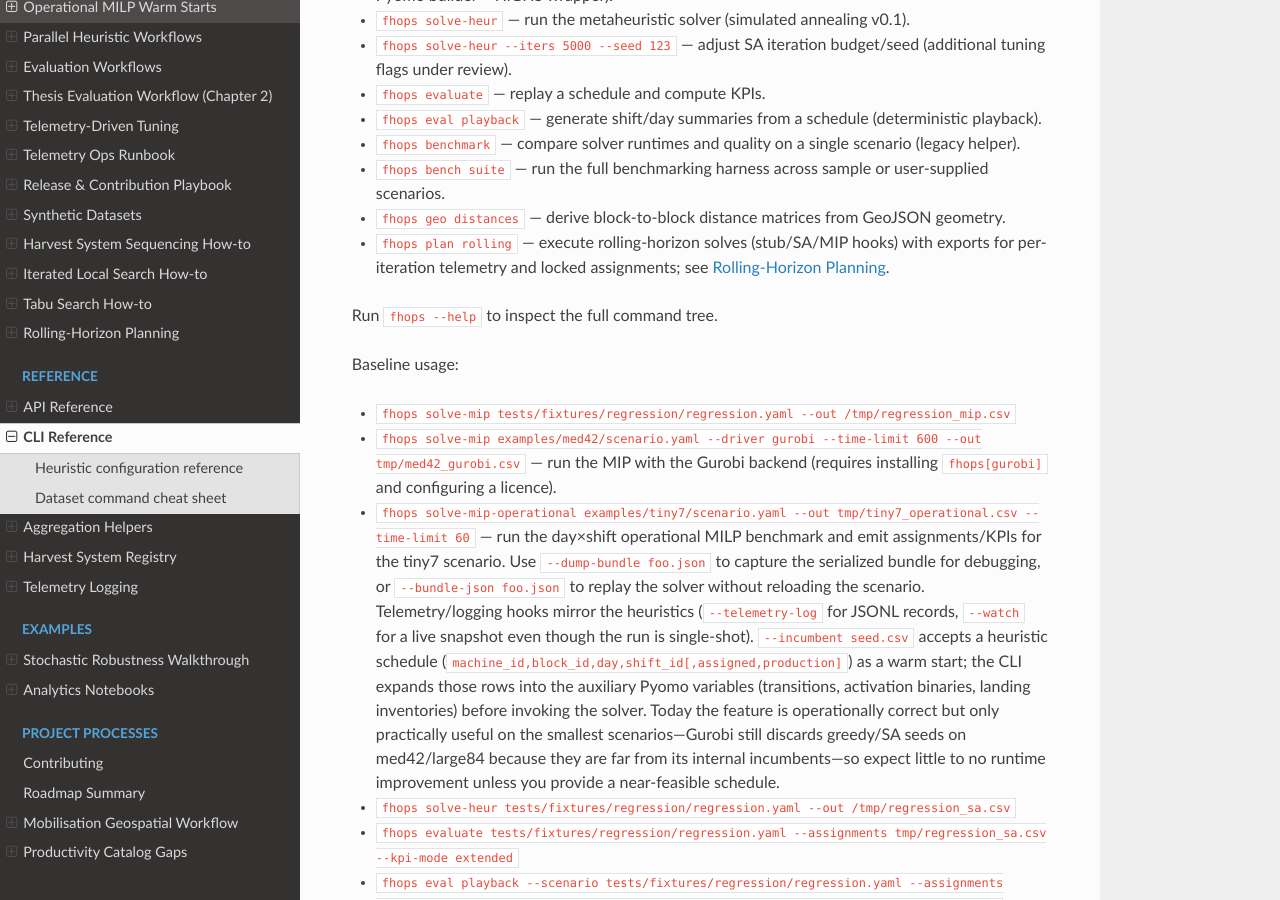
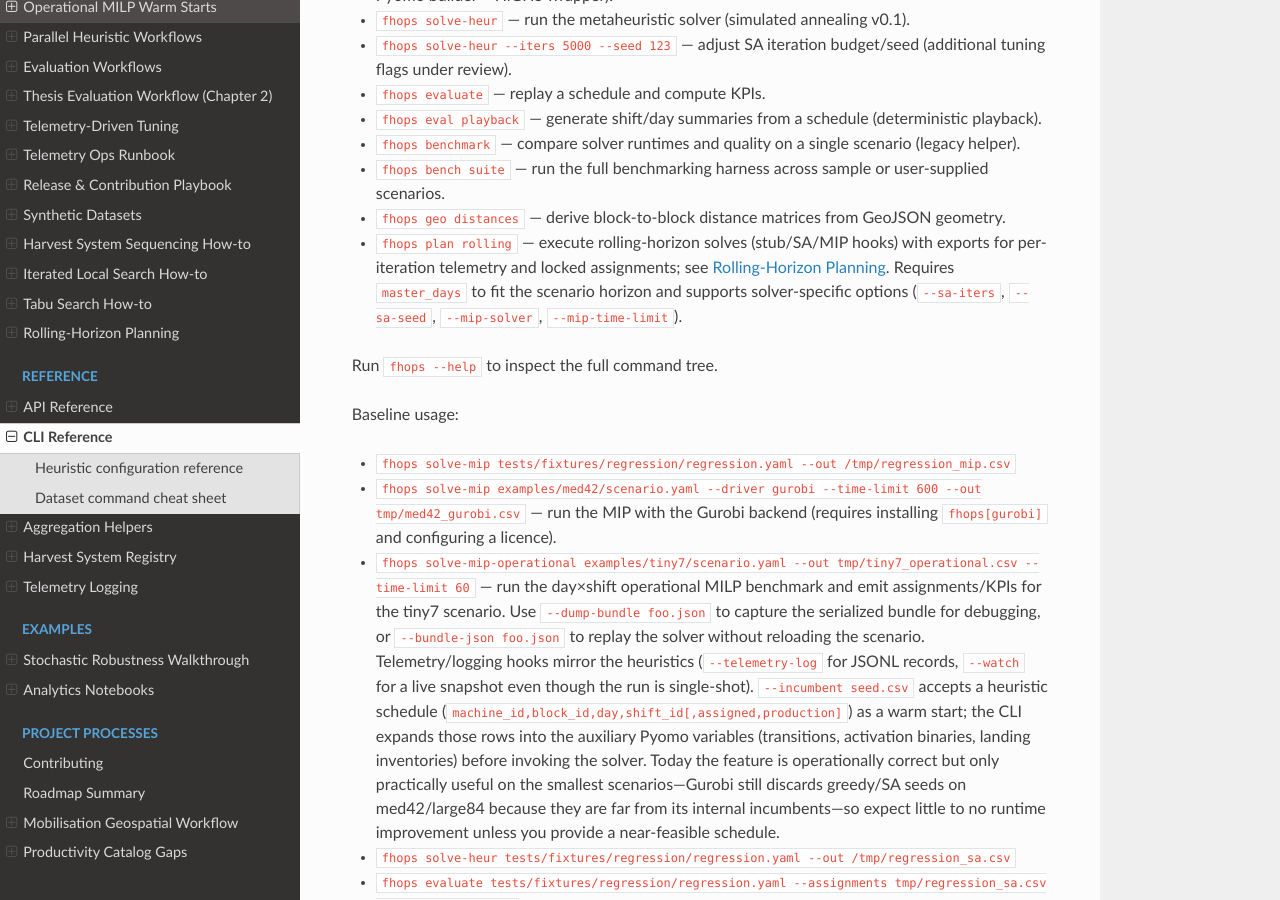
Before and after one commit to UBC-FRESH/fhops, a Sphinx documentation site: the page built from docs/reference/cli.rst, in a window 1280 px wide and 900 px high, scrolled down 325 px. Built offline with Sphinx 7.4.7 and the Read the Docs theme 3.1.0, drawn with Linux system fonts in a browser that asks for light colours.

Commit message:
docs: align rolling horizon examples with scenario horizon

```diff
--- a/docs/howto/rolling_horizon.rst
+++ b/docs/howto/rolling_horizon.rst
@@ -39,7 +39,7 @@
 .. code-block:: bash
 
    fhops plan rolling examples/med42/scenario.yaml \
-     --master-days 56 \
+     --master-days 42 \
      --sub-days 21 \
      --lock-days 7 \
      --solver mip \
--- a/docs/reference/cli.rst
+++ b/docs/reference/cli.rst
@@ -14,7 +14,7 @@
 - ``fhops benchmark`` — compare solver runtimes and quality on a single scenario (legacy helper).
 - ``fhops bench suite`` — run the full benchmarking harness across sample or user-supplied scenarios.
 - ``fhops geo distances`` — derive block-to-block distance matrices from GeoJSON geometry.
-- ``fhops plan rolling`` — execute rolling-horizon solves (stub/SA/MIP hooks) with exports for per-iteration telemetry and locked assignments; see :doc:`../howto/rolling_horizon`.
+- ``fhops plan rolling`` — execute rolling-horizon solves (stub/SA/MIP hooks) with exports for per-iteration telemetry and locked assignments; see :doc:`../howto/rolling_horizon`. Requires ``master_days`` to fit the scenario horizon and supports solver-specific options (``--sa-iters``, ``--sa-seed``, ``--mip-solver``, ``--mip-time-limit``).
 
 Run ``fhops --help`` to inspect the full command tree.
 
```
Also changed, not shown: CHANGE_LOG.md (+1 -1 lines), notes/rolling_horizon_plan.md (+1 -0 lines).
